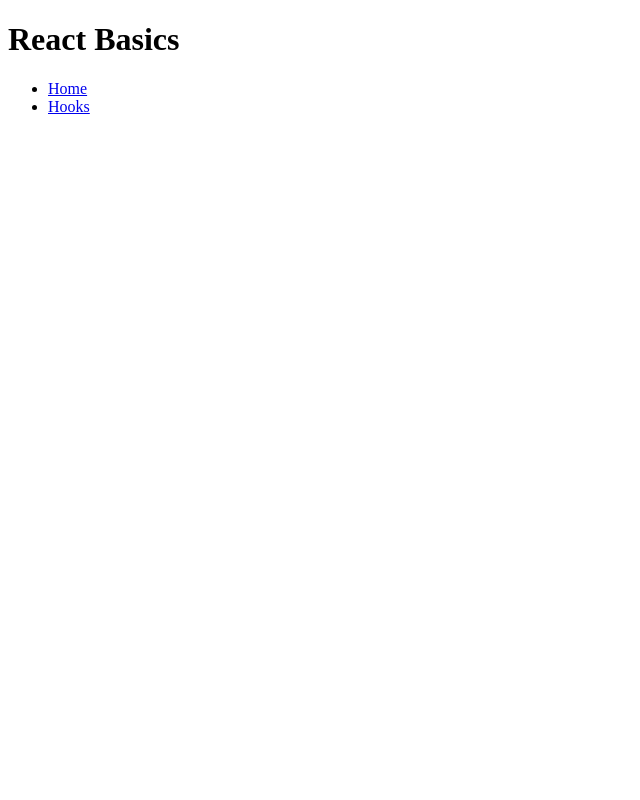
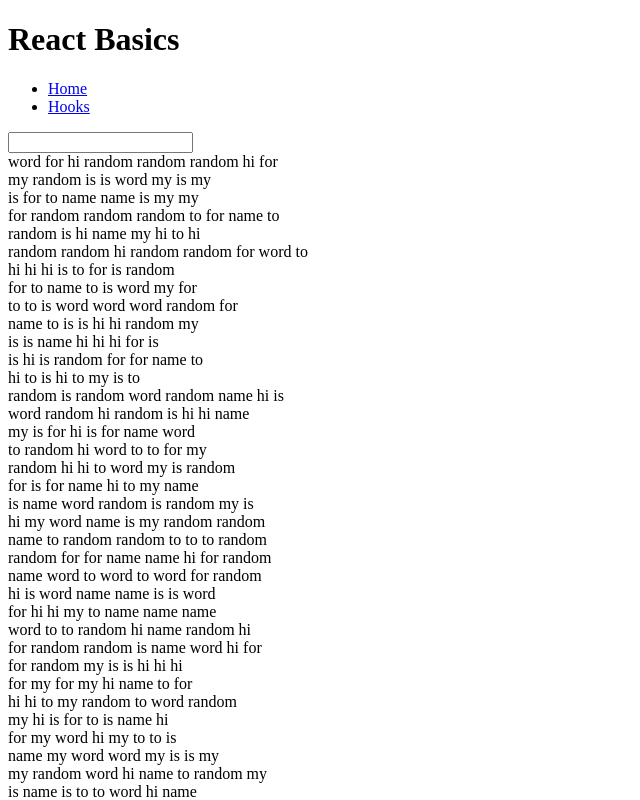
Before and after one commit to ShubhamPatel2305/conquer-web, a React (Vite) app in the folder Practice/04_react/practice/week-6/basics/: page /usememoassignment/as2 in a window 1280 px wide. Shown: the top 800 px of the page, without its empty margins (0-640 px from the left). Built offline with nearby package versions, Linux system fonts and the light colour scheme.

Commit message:
useMemo assignment 2

```diff
--- a/Practice/04_react/practice/week-6/basics/src/App.jsx
+++ b/Practice/04_react/practice/week-6/basics/src/App.jsx
@@ -17,6 +17,7 @@
 import UseMemo1 from './components/UseMemo1'
 import UseCallbackNeed from './components/UseCallbackNeed'
 import CustomHooks from './components/CustomHooks'
+import { Assignment2 } from './components/usememoassignment/Assignment2'
 
 var globalCounter = 4;
 
@@ -101,6 +102,7 @@
           <Route path="/useMemo2" element={<UseMemo2 />} />
           <Route path="/usecallbackneed" element={ <UseCallbackNeed /> } />
           <Route path="/customhooks" element={<CustomHooks />} />
+          <Route path="/usememoassignment/as2" element={<Assignment2 />} />
         </Routes>
       </>
     </Router>
--- /dev/null
+++ b/Practice/04_react/practice/week-6/basics/src/components/usememoassignment/Assignment2.jsx
@@ -0,0 +1,39 @@
+/* eslint-disable react/jsx-key */
+/* eslint-disable no-unused-vars */
+import React, { useEffect, useMemo, useState } from "react";
+
+// In this assignment, you will create a component that renders a large list of sentences and includes an input field for filtering these items.
+// The goal is to use useMemo to optimize the filtering process, ensuring the list is only re-calculated when necessary (e.g., when the filter criteria changes).
+// You will learn something new here, specifically how you have to pass more than one value in the dependency array
+
+const words = ["hi", "my", "name", "is", "for", "to", "random", "word" ];
+const TOTAL_LINES = 1000;
+const ALL_WORDS = [];
+for (let i = 0; i < TOTAL_LINES; i++) {
+    let sentence = "";
+    for (let j = 0; j < words.length; j++) {
+        sentence += (words[Math.floor(words.length * Math.random())])
+        sentence += " "
+    }
+    ALL_WORDS.push(sentence);
+}
+
+export function Assignment2() {
+    const [sentences, setSentences] = useState(ALL_WORDS);
+    const [filter, setFilter] = useState("");
+
+
+
+    const filteredSentences = useMemo(()=>{
+        return sentences.filter(sentence => sentence.includes(filter))
+    },[sentences,filter])
+
+    return <div>
+        <input type="text" onChange={(e) => {
+            setFilter(e.target.value)
+        }}></input>
+        {filteredSentences.map(word => <div>
+            {word}
+        </div>)}
+    </div>
+}
```
